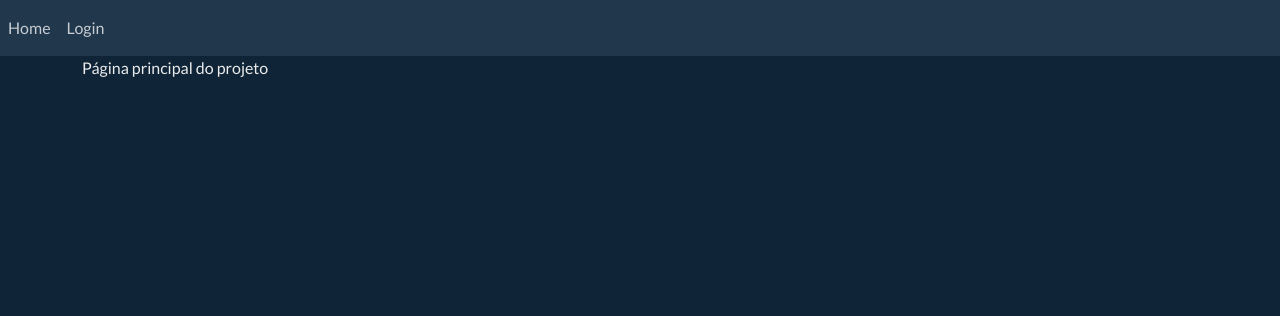
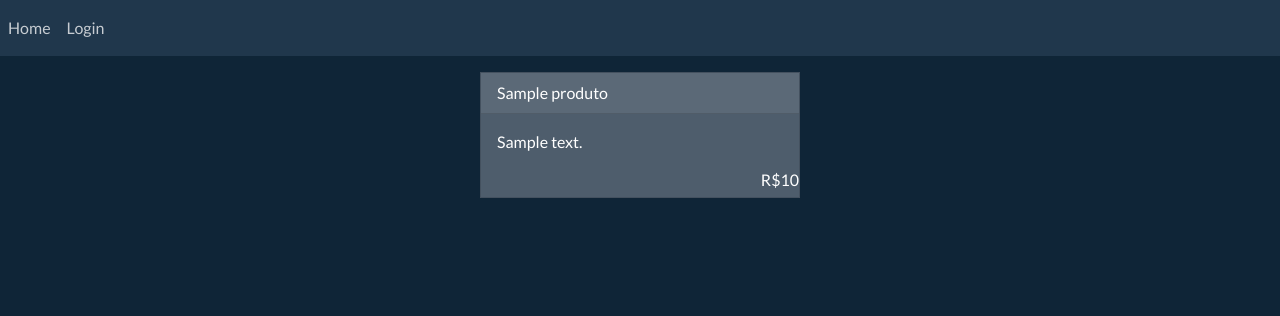
Before and after one commit to jerriadsilva/estudo-crud-mvc, a PHP site: page / in a window 1280 px wide. Shown: the top 316 px of the page. Run offline with PHP 8.4, Linux system fonts and the light colour scheme; tables that the repository leaves empty or names only in its code hold one stand-in row (values such as "Sample post"); some libraries are stand-ins or nearby versions.

Commit message:
Modificações

```diff
--- a/app/controller/MainController.php
+++ b/app/controller/MainController.php
@@ -1,15 +1,15 @@
 <?php
 namespace app\controller;
 
-use \app\core\Session;
 use \app\core\Views;
-use \app\model\User;
+use \app\model\Produto;
+
 
 class MainController
 {
 	public function index()
 	{
-		$LoggedUser = (new User(Session::Get('userdata')->id??0))->userdata();
-		Views::load('main.principal', ['LoggedUser' => $LoggedUser]);
+		$Produtos = Produto::Lista();
+		Views::load('main.principal', ['Produtos' => $Produtos]);
 	}
 }
--- a/app/core/Db.php
+++ b/app/core/Db.php
@@ -341,7 +341,10 @@ class Db {
 
 		$ValueMask = implode(',', array_fill(0, count($Data), '?'));
 
-		$FieldArray = implode(',', array_keys($Data));
+		$FieldArray = array_keys($Data);
+		array_walk($FieldArray, function(&$value){ $value = '`'.$value.'`'; });
+		$FieldArray = implode(', ', $FieldArray);
+
 
 		$strQuery = 'INSERT '.($Ignore ? 'IGNORE' : '').' INTO '.$Table. ' ('.$FieldArray.') VALUES('.$ValueMask.')';
 
@@ -354,7 +357,7 @@ class Db {
 				$strQuery .= ' ON DUPLICATE KEY UPDATE ';
 				foreach($DuplicateKeyStatementData as $DuplicateFieldName => $DuplicateFieldValue)
 				{
-					$strQuery .= $DuplicateFieldName . ' = ?';
+					$strQuery .= '`'.$DuplicateFieldName.'`' . ' = ?';
 					$Params[] = $DuplicateFieldValue;
 				}
 			}
@@ -369,6 +372,8 @@ class Db {
 			var_dump($this->ParseSql($strQuery, $Params));
 			return;
 		}
+
+		//var_dump($strQuery, $Params);die();
 
 		$Status = $this->PrepareAndExecuteQuery($strQuery, $Params);
 
@@ -391,7 +396,7 @@ class Db {
 
 		foreach($Data as $DataFieldName => $DataFieldValue)
 		{
-			$queryValues[] = $DataFieldName . ' = ?';
+			$queryValues[] = '`'.$DataFieldName.'`' . ' = ?';
 			$Params[] = $DataFieldValue;
 		}
 
--- a/app/core/Models.php
+++ b/app/core/Models.php
@@ -20,12 +20,12 @@ class Models
 		return $TmpFields;
 	}
 
-	protected function FillData($Data)
+	protected function FillData(array $Data)
 	{
 		$DataFilled = [];
 		foreach($this->DefaultData as $FieldName => $Value)
 		{
-			$DataFilled[$FieldName] = $Data->{$FieldName} ?? $Value;
+			$DataFilled[$FieldName] = $Data[$FieldName] ?? $Value;
 		}
 		return (object) $DataFilled;
 	}
--- a/app/model/Product.php
+++ b/app/model/Produto.php
@@ -7,21 +7,22 @@ use \app\core\Base;
 use \app\core\Request;
 use \app\core\Models;
 
-class Produtos extends Models
+class Produto extends Models
 {
 	protected $DefaultData = [
-		'id'			=> null,
-		'name'		=> '',
-		'desc'		=> '',
-		'price'		=> ''
+		'id'				=> null,
+		'name'			=> '',
+		'description'	=> '',
+		'price'			=> ''
 	];
 
 	private $ProductData;
 
-	const TABLE = TBL_PREFIX.'products';
+	const TABLE = TBL_PREFIX.'produtos';
 
 	public function __construct(int $productid = 0)
 	{
+		parent::__construct();
 		$this->ProductData 			= new \stdClass();
 		$this->DefaultData 			= (object) $this->DefaultData;
 
@@ -41,8 +42,7 @@ class Produtos extends Models
 			$SqlQuery .= ' WHERE '.$CustomWhere[0];
 			$ParamsQuery = $CustomWhere[1];
 		}
-
-		$ProductList = $DB->SelectSql('SELECT id, name, email, passwd, admin FROM '.self::TABLE, 0, $ParamsQuery);
+		$ProductList = $DB->SelectSql('SELECT id, name, description, price FROM '.self::TABLE.$SqlQuery, 0, $ParamsQuery);
 
 		return $ProductList ?: [];
 	}
@@ -82,7 +82,7 @@ class Produtos extends Models
 
 		$Product = $this->DB->SelectSql('SELECT * FROM '.self::TABLE.' WHERE '.$Where, 1, $Params);
 
-		$Product = $this->FillData($Product);
+		$Product = $this->FillData((array) $Product);
 
 		$this->ProductData = $Product;
 
@@ -95,7 +95,7 @@ class Produtos extends Models
 
 		$productData = $this->FillData($productData);
 
-		foreach(['name', 'desc'] as $Field)
+		foreach(['name', 'description'] as $Field)
 		{
 			if(empty($productData->{$Field}))
 			{
@@ -108,7 +108,11 @@ class Produtos extends Models
 
 		if($Status !== false)
 		{
-			Request::Redirect('/products');
+			Request::Redirect('/produtos');
+		}
+		elseif($this->DB->MysqlError)
+		{
+			MessageController::Message($this->DB->MysqlError);
 		}
 		return false;
 	}
@@ -127,7 +131,7 @@ class Produtos extends Models
 
 		$Status = $this->DB->Update(self::TABLE, $this->ProductData->id, $FieldsUpdated);
 
-		Request::Redirect('/products');
+		Request::Redirect('/produtos');
 	}
 
 	public function Delete(int $productid)
--- a/app/model/User.php
+++ b/app/model/User.php
@@ -69,11 +69,18 @@ class User extends Models
 		return true;
 	}
 
-	public static function RequireLogin()
+	public static function RequireLogin(bool $OnlyAdmin = true)
 	{
 		if(!self::Logged())
 		{
 			Request::Redirect('/login');
+		}
+		elseif($OnlyAdmin)
+		{
+			if(!Session::Get('userdata')->admin)
+			{
+				Request::Redirect('/');
+			}
 		}
 	}
 
@@ -105,7 +112,7 @@ class User extends Models
 
 		$User = $this->DB->SelectSql('SELECT * FROM '.self::TABLE.' WHERE '.$Where, 1, $Params);
 
-		$User = $this->FillData($User);
+		$User = $this->FillData((array)$User);
 
 		$this->UserData = $User;
 
--- a/app/routes.php
+++ b/app/routes.php
@@ -9,6 +9,14 @@ use app\core\Views;
 //use \app\controller\MainController;
 
 Routes::get('/', 'MainController@index');
+
+Routes::get('/produtos', 'ProdutosController@Lista');
+
+Routes::get('/produto/edit/{id}', 'ProdutosController@Edita');
+Routes::post('/produto/edit/{id}', 'ProdutosController@SalvarEdicao');
+
+Routes::get('/produto/novo', 'ProdutosController@Novo');
+Routes::post('/produto/novo', 'ProdutosController@SalvarNovo');
 
 Routes::get('/users', 'UserController@List');
 Routes::get('/user/new', 'UserController@New');
--- a/app/view/layout/main.php
+++ b/app/view/layout/main.php
@@ -7,12 +7,13 @@
 	<title><?=SITE_NAME.(!empty($PageTitle) ? ' - '.$PageTitle : '');?></title>
 	<script src="/js/jquery-3.5.1.slim.min.js"></script>
 	<script src="/js/bootstrap-4.6.js"></script>
+	<!-- <link rel="stylesheet" href="/css/bootstrap-4.6.css"> -->
 	<link rel="stylesheet" href="/css/bootstrap.min.css">
 	<link rel="stylesheet" href="/css/style.css">
 </head>
 <body>
 <?php include(__DIR__.'/navbar-guest.php') ?>
-<div role="main" class="container">
+<div role="main" class="justify-content-center">
 	<?php include($viewFile) ?>
 </div>
 </body>
--- a/app/view/layout/navbar-guest.php
+++ b/app/view/layout/navbar-guest.php
@@ -1,4 +1,4 @@
-<nav class="navbar navbar-expand-lg navbar-dark bg-dark">
+<nav class="navbar navbar-expand-lg navbar-dark bg-dark mb-3">
 	<button class="navbar-toggler" type="button" data-toggle="collapse" data-target="#navbarNavDropdown" aria-controls="navbarNavDropdown" aria-expanded="false" aria-label="Toggle navigation">
 		<span class="navbar-toggler-icon"></span>
 	</button>
@@ -10,6 +10,9 @@
 			<?php if($LoggedUser->admin): ?>
 			<li class="nav-item">
 				<a class="nav-link" href="/users">Usuarios</a>
+			</li>
+			<li class="nav-item">
+				<a class="nav-link" href="/produtos">Produtos</a>
 			</li><?php endif; ?>
 			<?php if(!empty($LoggedUser->id)):?>
 			<li class="nav-item dropdown">
--- a/app/view/principal.php
+++ b/app/view/principal.php
@@ -1,2 +1,14 @@
 
-Página principal do projeto
+<div class="text-center">
+<?php foreach($Produtos as $Produto):?>
+	<div class="card text-white bg-secondary mb-3 product text-left" style="width: 20rem;">
+		<div class="card-header"><?=$Produto->name;?></div>
+		<div class="card-body">
+			<p class="card-text"><?=$Produto->description;?></p>
+		</div>
+		<h6 class="d-block text-right pr-3">R$<?=$Produto->price;?></h6>
+	<?php if($LoggedUser->id): ?>
+		<button class="btn btn-lg btn-primary" type="button">Comprar</button><?php endif; ?>
+	</div>
+<?php endforeach;?>
+</div>
--- a/app/view/usuarios/listar.php
+++ b/app/view/usuarios/listar.php
@@ -1,6 +1,4 @@
-<div class="row justify-content-center" >
-	<div class="container" style="max-width: 40rem;">
-		<div class="card container-page text-white bg-dark">
+<div class="card container-page text-white bg-dark mx-auto" style="max-width: 40rem;">
 	<div class="card-header">Lista de usuários</div>
 	<div class="card-text">
 		<table class="table table-striped">
@@ -27,5 +25,3 @@
 		</table>
 	</div>
 </div>
-	</div>
-</div>
--- a/app/view/usuarios/novo.php
+++ b/app/view/usuarios/novo.php
@@ -1,6 +1,4 @@
-<div class="row justify-content-center" >
-	<div class="container" style="max-width: 40rem;">
-		<div class="card container-page text-white bg-dark">
+<div class="card container-page text-white bg-dark mx-auto" style="max-width: 40rem;">
 	<div class="card-header" style="border:none"><?= $titulo ?></div>
 	<div class="card-text" style="padding:0 10px 10px">
 		<form action="<?=$FormAction;?>" method="POST">
@@ -25,5 +23,3 @@
 		</form>
 	</div>
 </div>
-	</div>
-</div>
--- a/public/css/style.css
+++ b/public/css/style.css
@@ -2,6 +2,28 @@
 	margin-top: 1rem;
 	border-width: 0;
 }
+
+.card.product {
+    display: inline-block;
+    margin: 0 0.5rem 1rem;
+}
+
+.text-right {
+    text-align: right;
+}
+
+.text-left {
+    text-align: left;
+}
+
+.table .thead-dark th {
+    background-color: #20374c;
+}
+
+.btn-lg {
+    width: 100%;
+}
+
 
 
 
```
Also changed, not shown: app/controller/ProdutosController.php (+13 -14 lines), app/view/message.php (+6 -4 lines), app/view/produtos/listar.php (added, +27 -0 lines), app/view/produtos/novo.php (added, +20 -0 lines). Lines whose indentation alone changed are shown as unchanged.
